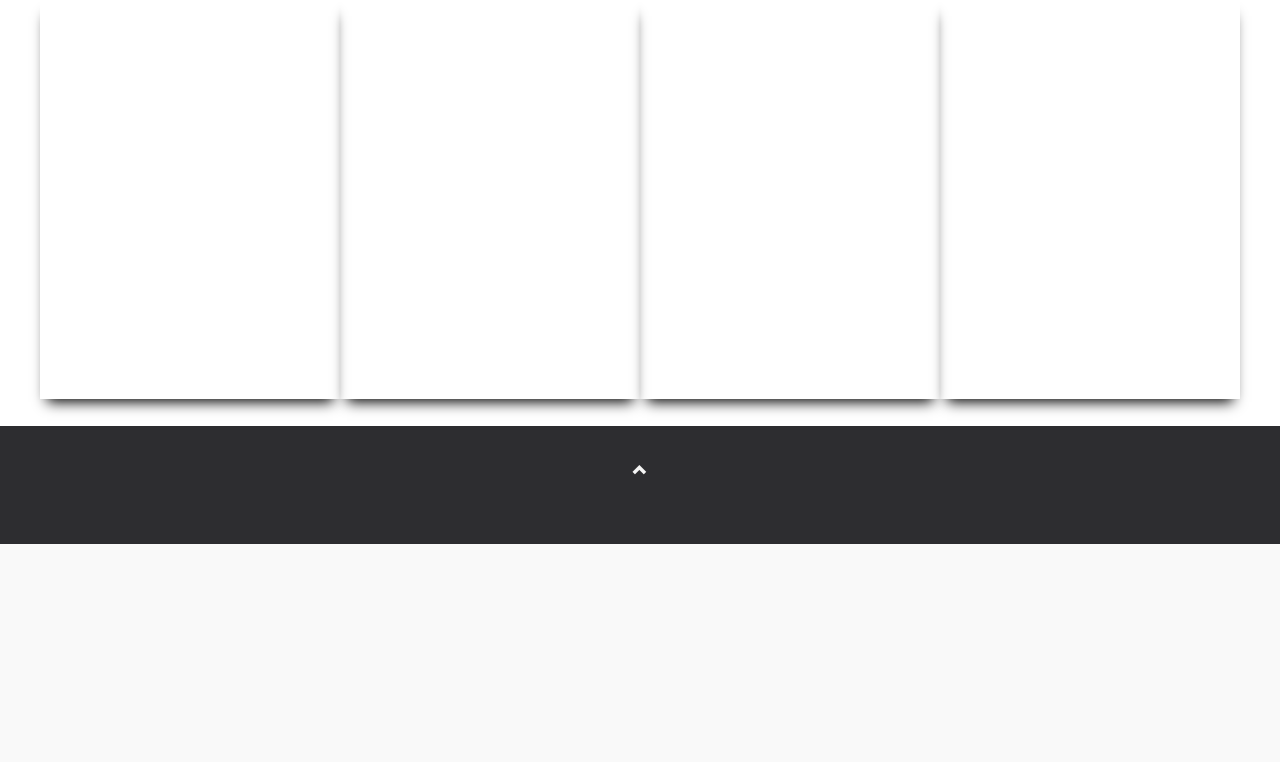
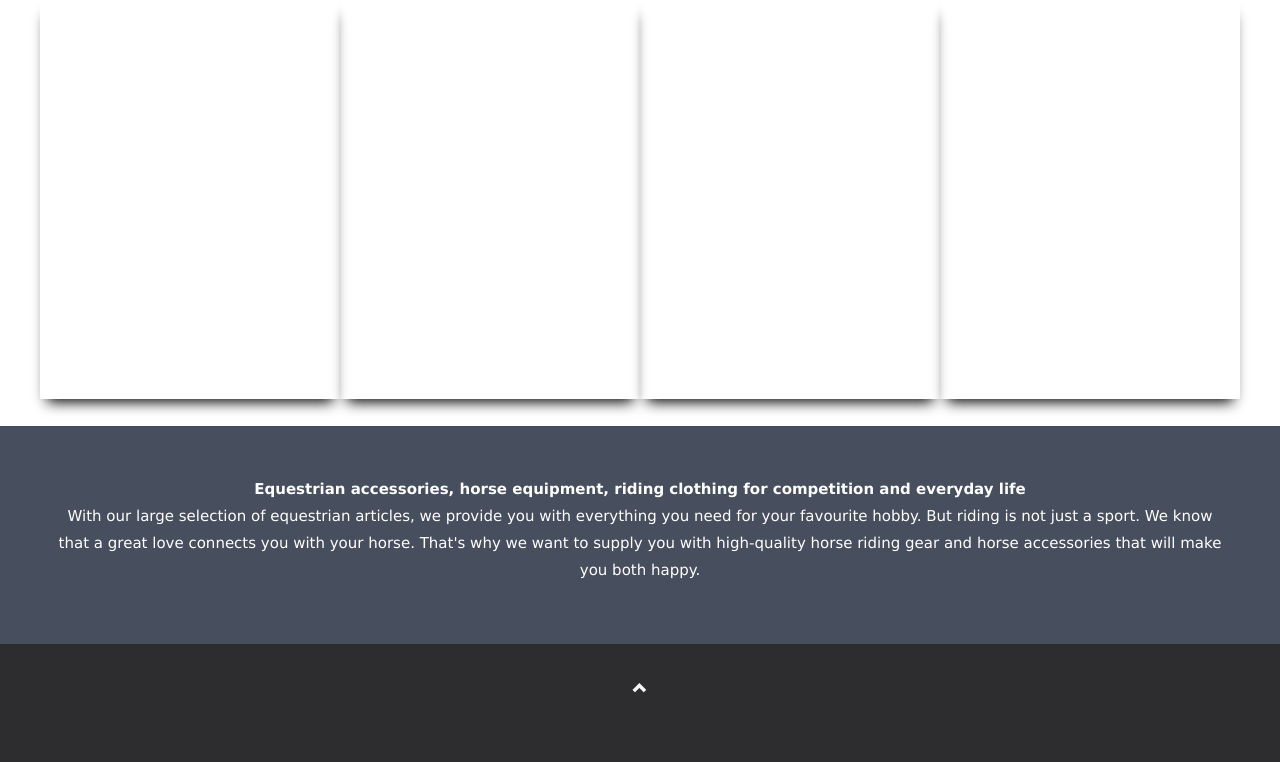
Before and after one commit to pityung/Szakdolgozat, a PHP site: page / in a window 1280 px wide. Shown: the part 742-1504 px from the top of the page. Before the commit the page ends 1286 px from the top, so only its background shows below. Run offline with PHP 8.4, Linux system fonts and the light colour scheme.

Commit message:
About
Added about section and css for it

```diff
--- a/index.html
+++ b/index.html
@@ -135,7 +135,17 @@
         </div>
         <br>
     </div>
-
+    <div class="about-section">
+        <strong>
+            Equestrian accessories, horse equipment, riding clothing for competition and everyday life
+        </strong>
+        <div>
+            <p>With our large selection of equestrian articles, we provide you with everything you need for your
+                favourite hobby. But riding is not just a sport. We know that a great love connects you with your horse.
+                That's why we want to supply you with high-quality horse riding gear and horse accessories that will
+                make you both happy.</p>
+        </div>
+    </div>
     <!-- Footer -->
     <footer class="text-center">
         <a class="up-arrow" href="#myPage" data-toggle="tooltip" title="TO TOP">
--- a/style.css
+++ b/style.css
@@ -249,3 +249,11 @@ h2,
 span {
     color: whitesmoke;
 }
+
+/*About section*/
+.about-section {
+    padding: 50px;
+    text-align: center;
+    background-color: #474e5d;
+    color: white;
+  }
```
